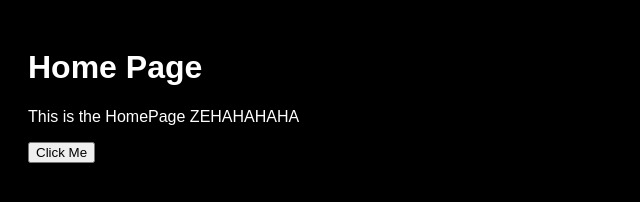
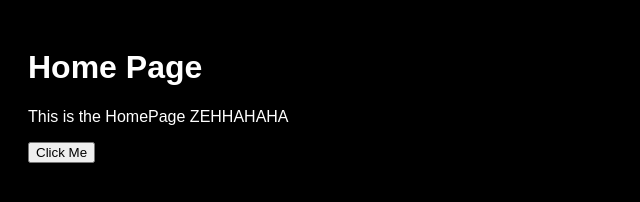
Before and after one commit to RADO125643/U15ASS2RadoslavVasilev, a plain HTML site: page index.html in a window 1280 px wide. Shown: the full height of the page, 0-640 px from the left. Drawn offline with Linux system fonts and the light colour scheme.

Commit message:
Update index.html

```diff
--- a/index.html
+++ b/index.html
@@ -13,7 +13,7 @@
 
      <body>
           <h1>Home Page</h1>
-                    <p>This is the HomePage ZEHAHAHAHA</p>
+                    <p>This is the HomePage ZEHHAHAHA</p>
 <button onclick="sayHi()">Click Me</button>
      </body>
 </html>
```
